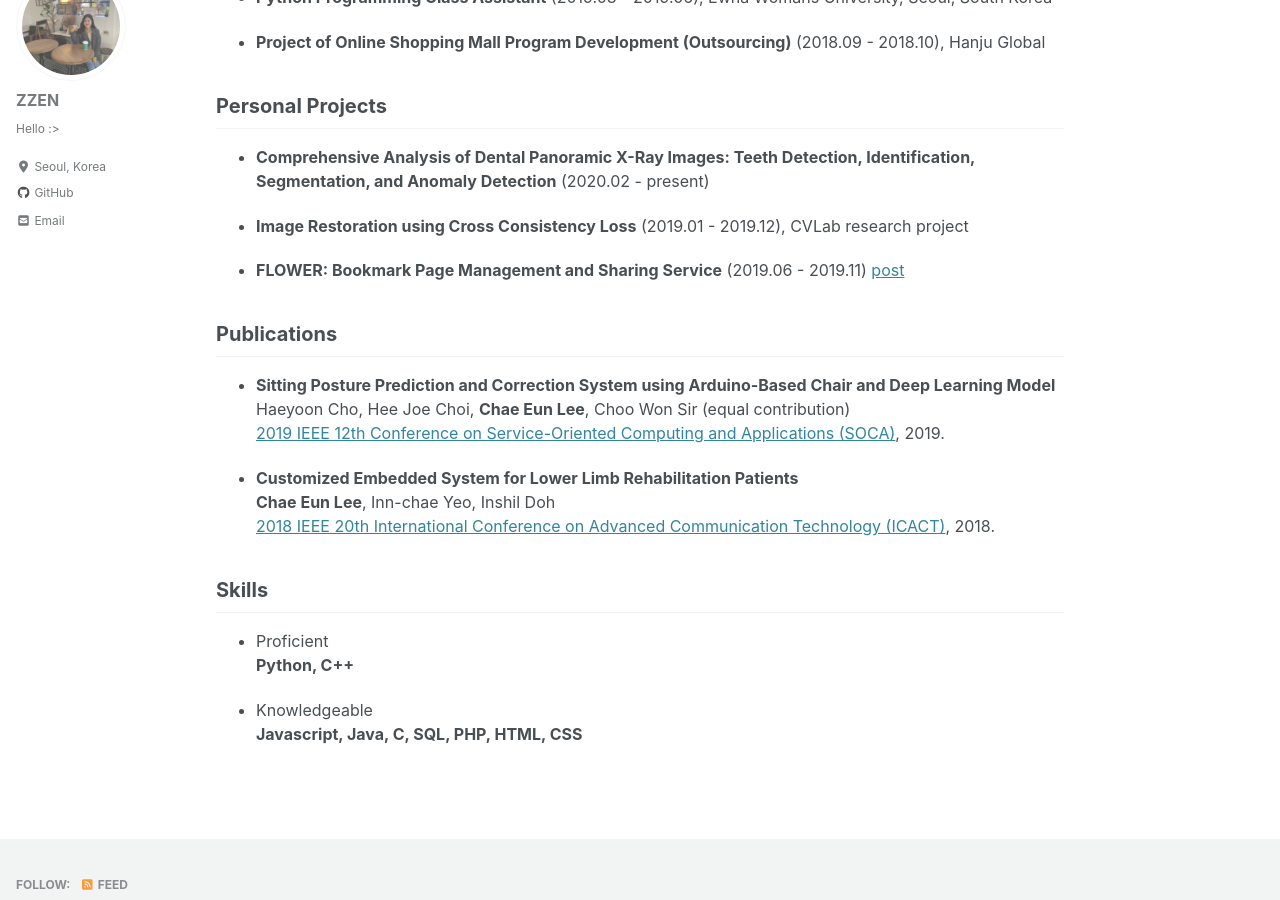
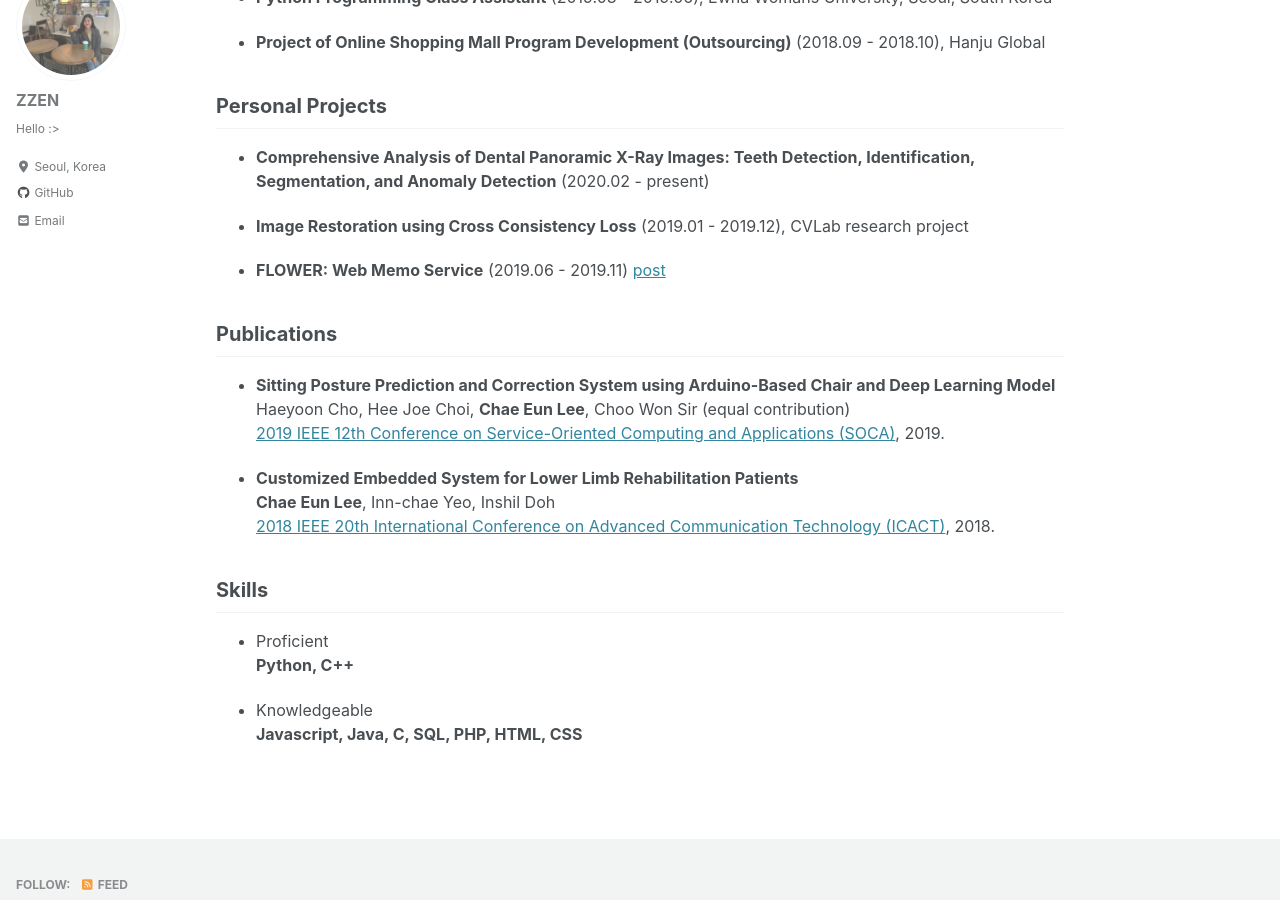
Before and after one commit to nuguziii/nuguziii.github.io, a Jekyll site: the page built from _pages/about.md, in a window 1280 px wide and 900 px high, scrolled down 1080 px. Built offline with Jekyll 4.4.1, drawn with Linux system fonts in a browser that asks for light colours; cached includes are drawn as plain includes; nearby versions of some CDN libraries.

Commit message:
edit title

```diff
--- a/_pages/about.md
+++ b/_pages/about.md
@@ -51,16 +51,16 @@ Email: nuguziii@cglab.snu.ac.kr
 - **Image Restoration using Cross Consistency Loss**
 (2019.01 - 2019.12), CVLab research project
 
-- **FLOWER: Bookmark Page Management and Sharing Service** (2019.06 - 2019.11) [post](https://blog.naver.com/PostView.nhn?blogId=sw_maestro&logNo=221710898997&categoryNo=21&parentCategoryNo=21&from=thumbnailList)
+- **FLOWER: Web Memo Service** (2019.06 - 2019.11) [post](https://blog.naver.com/PostView.nhn?blogId=sw_maestro&logNo=221710898997&categoryNo=21&parentCategoryNo=21&from=thumbnailList)
 
 ## Publications
 
 - **Sitting Posture Prediction and Correction System using Arduino-Based Chair and Deep Learning Model**<br>
-Haeyoon Cho, Hee Joe Choi, **Chae Eun Lee**, Choo Won Sir (equal contribution)<br>
+Haeyoon Cho, Hee Joe Choi, **Chae Eun Lee**, Choo Won Sir (equal contribution) <br>
 [2019 IEEE 12th Conference on Service-Oriented Computing and Applications (SOCA)](https://ieeexplore.ieee.org/document/8953010), 2019.
 
 - **Customized Embedded System for Lower Limb Rehabilitation Patients**<br>
-**Chae Eun Lee**, Inn-chae Yeo, Inshil Doh<br>
+**Chae Eun Lee**, Inn-chae Yeo, Inshil Doh <br>
 [2018 IEEE 20th International Conference on Advanced Communication Technology (ICACT)](https://ieeexplore.ieee.org/document/8323706), 2018.
 
 ## Skills
```
